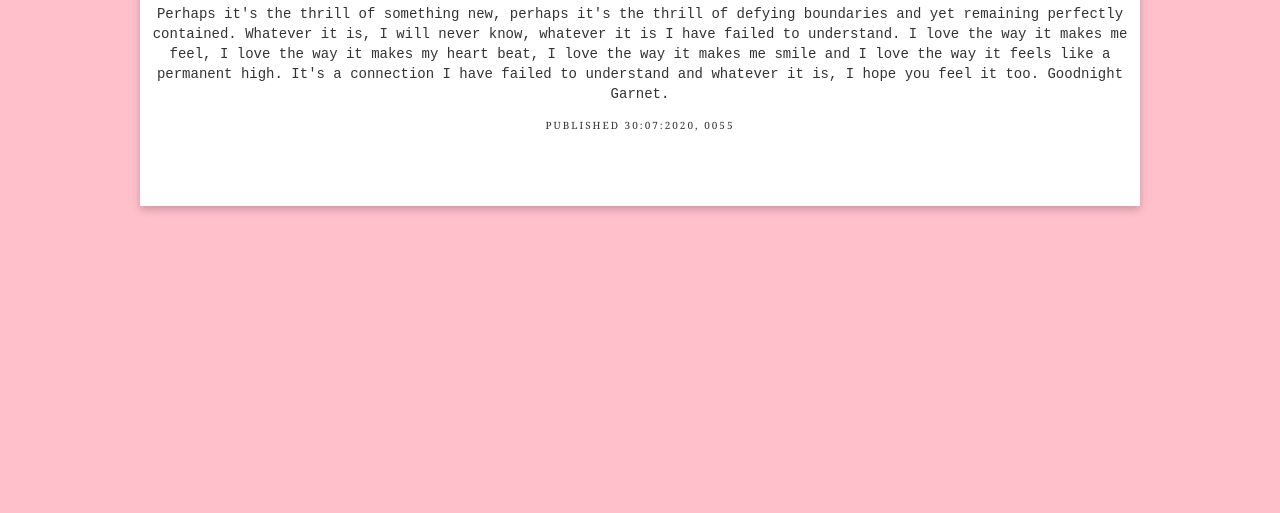
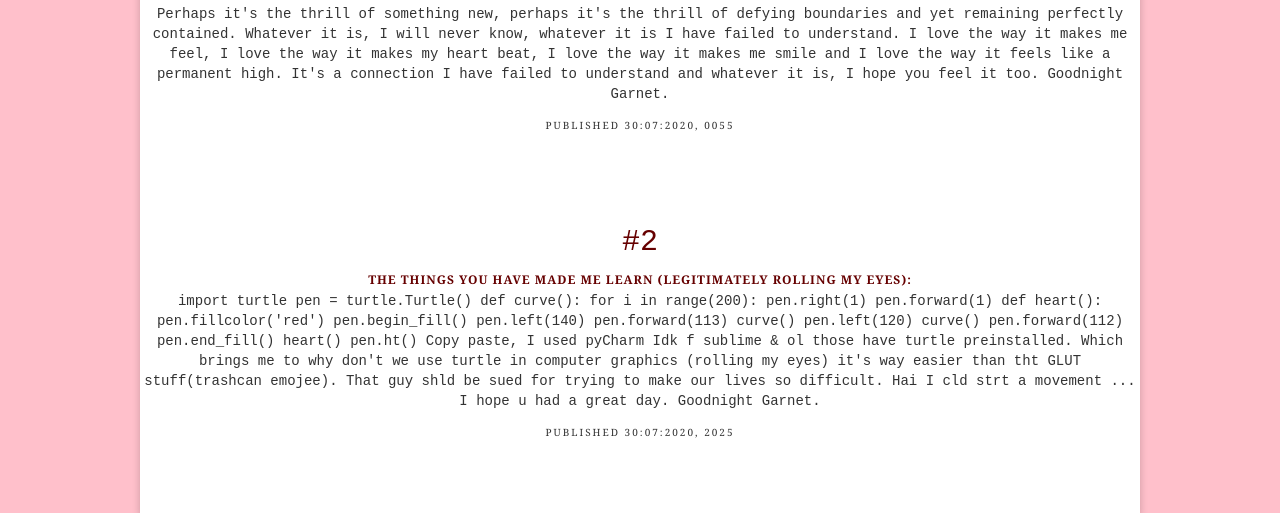
Before and after one commit to Raych118/mush_cup.github.io, a plain HTML site: page index.html in a window 1280 px wide. Shown: the part 539-1052 px from the top of the page. Before the commit the page ends 800 px from the top, so only its background shows below. Drawn offline with nearby package versions, Linux system fonts and the light colour scheme.

Commit message:
Update index.html

```diff
--- a/index.html
+++ b/index.html
@@ -37,7 +37,44 @@
 		<p> Perhaps it's the thrill of something new, perhaps it's the thrill of defying boundaries and yet remaining perfectly contained. Whatever it is, I will never know, whatever it is I have failed to understand. I love the way it makes me feel, I love the way it makes my heart beat, I love the way it makes me smile and I love the way it feels like a permanent high. It's a connection I have failed to understand and whatever it is, I hope you feel it too. Goodnight Garnet.</p>
 		<div class= "date"><p> published 30:07:2020, 0055</p></div>
 	</div>
-    <br/>
+        <br/>
+	<br/>
+	<br/>
+
+	<div>
+		<h2><a href="">#2</a></h2>
+		<div class= "headline"> The things you have made me learn (legitimately rolling my eyes):</div>
+		<p>    import turtle
+
+    pen = turtle.Turtle()
+
+
+    def curve():
+        for i in range(200):
+            pen.right(1)
+            pen.forward(1)
+
+
+    def heart():
+        pen.fillcolor('red')
+        pen.begin_fill()
+        pen.left(140)
+        pen.forward(113)
+        curve()
+        pen.left(120)
+        curve()
+        pen.forward(112)
+        pen.end_fill()
+
+
+
+    heart()
+    pen.ht()
+
+		Copy paste, I used pyCharm Idk f sublime & ol those have turtle preinstalled. Which brings me to why don't we use turtle in computer graphics (rolling my eyes) it's way easier than tht GLUT stuff(trashcan emojee). That guy shld be sued for trying to make our lives so difficult. Hai I cld strt a movement ... I hope u had a great day. Goodnight Garnet.</p>
+		<div class= "date"><p> published 30:07:2020, 2025</p></div>
+	</div>
+        <br/>
 	<br/>
 	<br/>
 </div>
```
